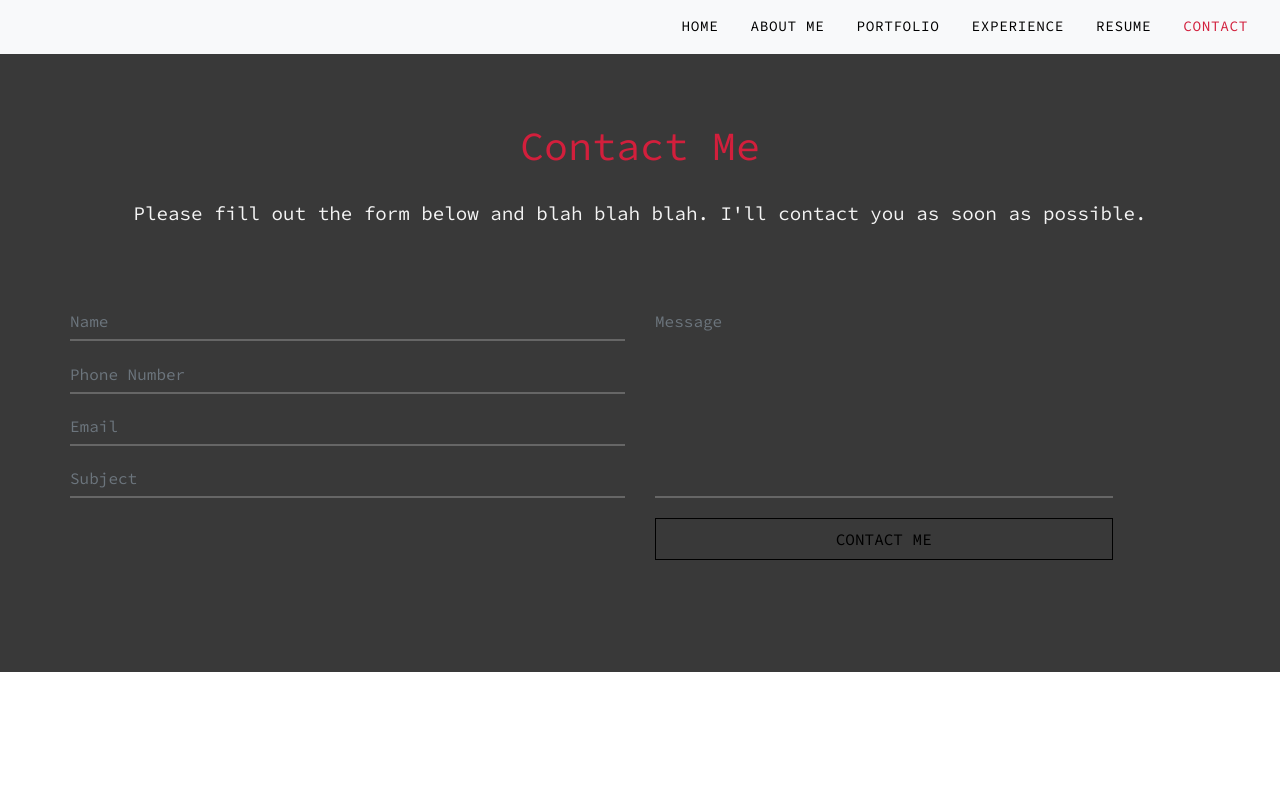
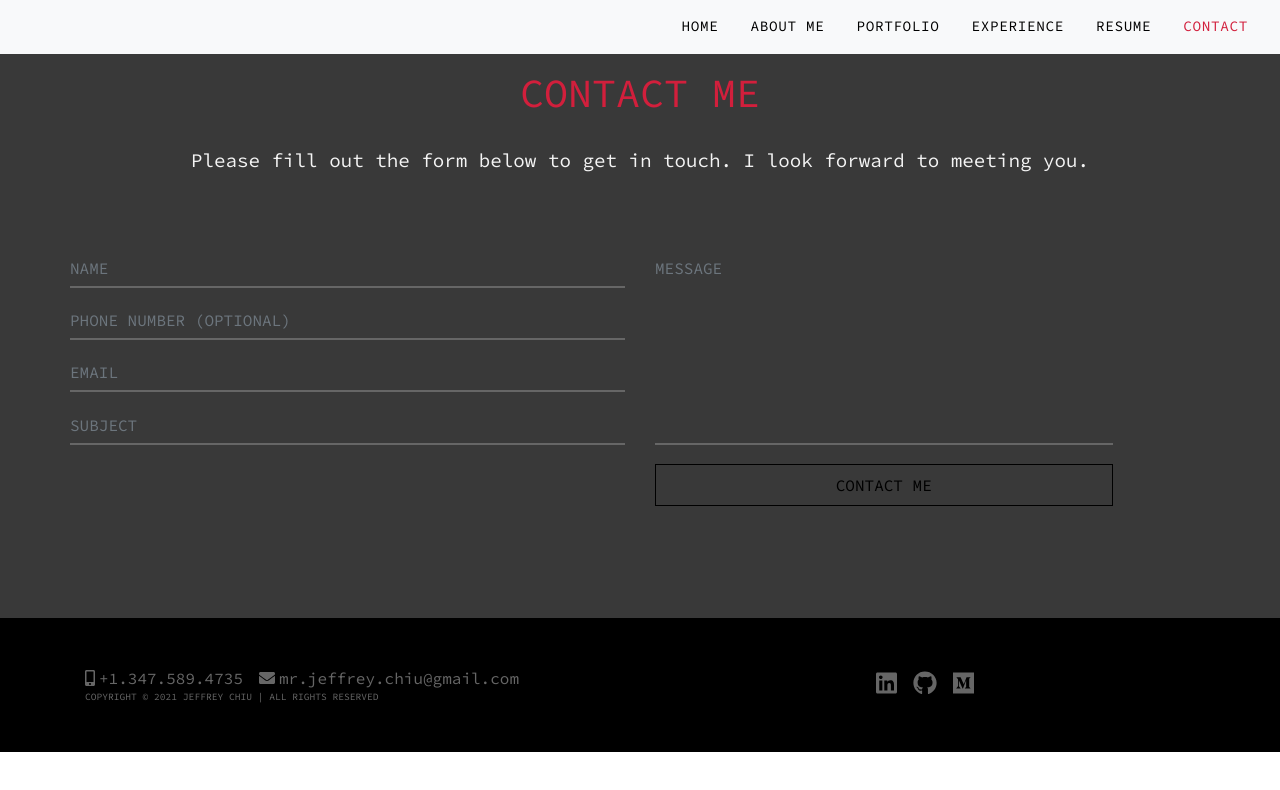
Before and after one commit to jeffreyc86/portfolio, a React (Create React App) app: page /contact in a window 1280 px wide. Shown: the top 790 px of the page. Built offline with nearby package versions, Linux system fonts and the light colour scheme.

Commit message:
finalizing contact

```diff
--- a/src/App.js
+++ b/src/App.js
@@ -6,11 +6,12 @@ import About from "./components/About"
 import Experience from "./components/Experience"
 import Portfolio from "./components/Portfolio"
 import Contact from "./components/Contact"
+import Footer from "./components/Footer"
 
 function App() {
 
   return (
-    <div>
+    <div class="app">
       <Navbar />
       <Switch>
         <Route exact path="/">
@@ -29,6 +30,7 @@ function App() {
           <Contact />
         </Route>
       </Switch>
+      <Footer />
     </div>
   );
 }
--- a/src/components/Contact.js
+++ b/src/components/Contact.js
@@ -37,7 +37,7 @@ function Contact () {
         <div className="contact">
             <div className="text-center">
                 <h1>Contact Me</h1>
-                <p>Please fill out the form below and blah blah blah. I'll contact you as soon as possible.</p>
+                <p>Please fill out the form below to get in touch. I look forward to meeting you.</p>
                 <span className="success-message">{successMessage}</span>
             </div>
             <div className="container">
@@ -49,7 +49,7 @@ function Contact () {
                                 <input
                                     type="text"
                                     className="form-control"
-                                    placeholder="Name"
+                                    placeholder="NAME"
                                     name="name"
                                     {...register("name", {
                                         required: "Please enter your name",
@@ -66,24 +66,21 @@ function Contact () {
                             <div className="text-center">
                                 <input
                                     className="form-control"
-                                    placeholder="Phone Number"
+                                    placeholder="PHONE NUMBER (OPTIONAL)"
                                     name="phone"
                                     type="text"
-                                    {...register("phone", {
-                                        required: "Please add your phone number"
-                                        })
-                                    }
+                                    {...register("phone")}
                                 />
                                 <div className="line"></div>
                             </div>
-                            <span className="error-message">
+                            {/* <span className="error-message">
                                 {errors.phone && errors.phone.message}
-                            </span>
+                            </span> */}
                             {/* EMAIL INPUT */}
                             <div className="text-center">
                                 <input
                                     className="form-control"
-                                    placeholder="Email"
+                                    placeholder="EMAIL"
                                     name="email"
                                     type="email"
                                     {...register("email", {
@@ -104,7 +101,7 @@ function Contact () {
                             <div className="text-center">
                                 <input
                                     className="form-control"
-                                    placeholder="Subject"
+                                    placeholder="SUBJECT"
                                     name="subject"
                                     type="text"
                                     {...register("subject", {
@@ -123,7 +120,7 @@ function Contact () {
                             <div className="text-center">
                                 <textarea
                                     className="form-control"
-                                    placeholder="Message"
+                                    placeholder="MESSAGE"
                                     name="message"
                                     type="text"
                                     {...register("message", {
--- a/src/components/Experience.js
+++ b/src/components/Experience.js
@@ -5,7 +5,6 @@ function Experience() {
     return (
         <div className="experience">
             <div className="d-flex justify-content-center my-4">
-
                 <h1>Experience</h1>
             </div>
             <div className="container experience-wrapper">
--- /dev/null
+++ b/src/components/Footer.js
@@ -0,0 +1,37 @@
+import React from "react"
+import {FontAwesomeIcon} from '@fortawesome/react-fontawesome'
+import {faMobileAlt, faEnvelope} from "@fortawesome/free-solid-svg-icons"
+import { faGithub, faLinkedin, faMedium } from "@fortawesome/free-brands-svg-icons"
+
+
+function Footer() {
+
+    return (
+        <div className="footer">
+            <div className="container">
+                <div className="row">
+                    <div className="col footer-col">
+                        <div className="d-flex">
+                            <a className="footer-contact" href="tel:347-589-4735"><FontAwesomeIcon className="footer-contact-icon" icon={faMobileAlt} />+1.347.589.4735</a>
+                            <a className="footer-contact" href="mailto:mr.jeffrey.chiu@gmail.com"><FontAwesomeIcon className="footer-contact-icon" icon={faEnvelope} />mr.jeffrey.chiu@gmail.com</a>
+                        </div>
+                        <div className="copyright">
+                            <p>COPYRIGHT &copy; {new Date().getFullYear()} JEFFREY CHIU | ALL RIGHTS RESERVED</p>
+                        </div>
+                    </div>
+                    <div className="col footer-col">
+                        <div className="d-flex justify-content-center">
+                            <a className="footer-icon" href="https://www.linkedin.com/in/jchiu86" target="_blank"><FontAwesomeIcon icon={faLinkedin} /></a>
+                            <a className="footer-icon" href="https://github.com/jeffreyc86" target="_blank"><FontAwesomeIcon icon={faGithub} /></a>
+                            <a className="footer-icon" href="https://jeffrey-chiu.medium.com" target="_blank"><FontAwesomeIcon icon={faMedium} /></a>
+                        </div>
+                    </div>
+
+                </div>
+            </div>
+
+        </div>
+    )
+}
+
+export default Footer
--- a/src/components/Navbar.js
+++ b/src/components/Navbar.js
@@ -7,7 +7,7 @@ import {faBars} from "@fortawesome/free-solid-svg-icons"
 function Navbar () {
 
     return (
-        <nav className="navbar navbar-expand-lg navbar-light bg-light">
+        <nav className="navbar navbar-expand-lg navbar-light bg-light fixed-top">
                 <span></span>
                 <button className="navbar-toggler" type="button" data-toggle="collapse" data-target="#navbarSupportedContent" aria-controls="navbarSupportedContent" aria-expanded="false" aria-label="Toggle navigation">
                     <FontAwesomeIcon icon={faBars} style={{color: "black"}}/>
--- a/src/index.css
+++ b/src/index.css
@@ -632,6 +632,7 @@ nav ul li {
 .contact h1{
   color: var(--primary-color);
   padding: 1.3rem 0;
+  text-transform: uppercase;
 }
 
 .contact p{
@@ -698,6 +699,17 @@ textarea.form-control {
   margin: -0.3rem 0;
 }
 
+.error-message {
+  color: white;
+  background: red;
+  text-align: left;
+}
+
+.success-message {
+  font-weight: 900;
+  color: green;
+}
+
 @media(max-width: 768px){
   .contact {
     overflow-x: hidden;
@@ -710,3 +722,43 @@ textarea.form-control {
     padding: 0 .4rem;
   }
 }
+
+ /********************************* FOOTER *********************************/
+.footer{
+  background: black;
+  color: var(--primary-dark-grey);
+  padding: 3rem;
+}
+
+.footer p{
+  margin-bottom: 0;
+}
+
+.footer a{
+  text-decoration: none;
+  color: var(--primary-dark-grey);
+  cursor: pointer
+}
+
+.footer a:hover{
+  text-decoration: none;
+  color: var(--primary-color);
+  transition: .3s ease-in-out;
+}
+
+.footer-contact{
+  margin-right: 1rem
+}
+
+.footer-contact-icon{
+  margin-right: .25rem;
+}
+
+.copyright {
+  font-size: .6rem;
+}
+
+.footer-icon{
+  font-size: 1.5rem;
+  margin: 0 .5rem;
+}
```
